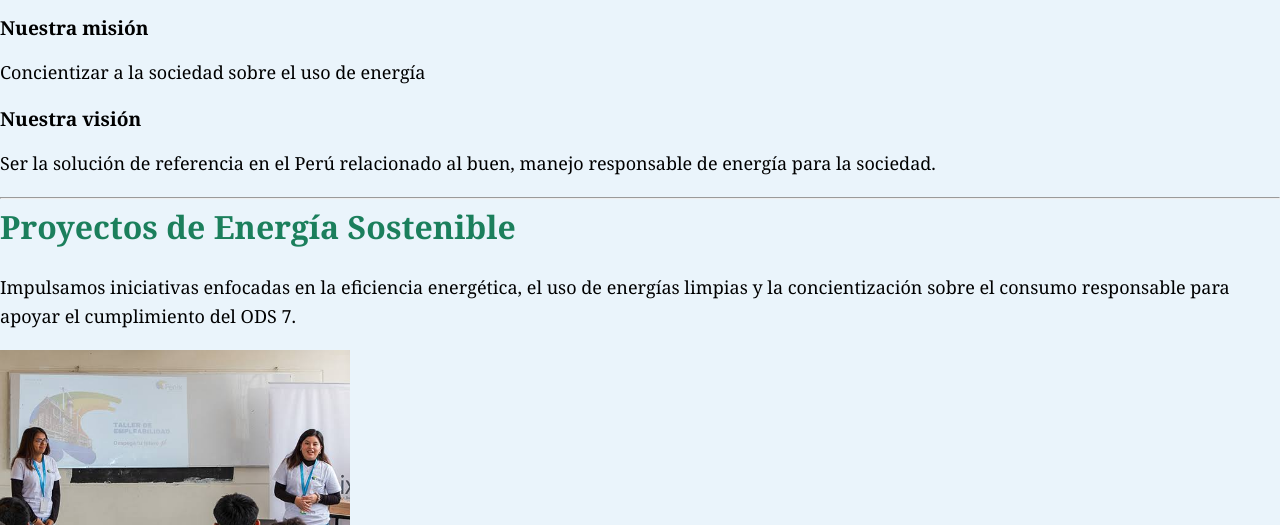
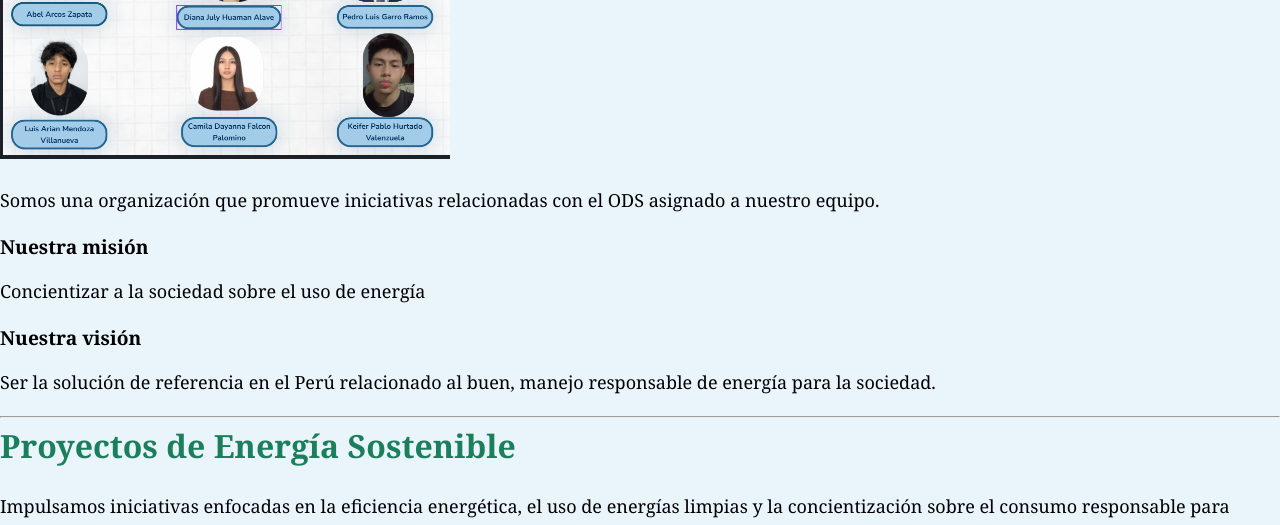
Before and after one commit to articodella-ai/Grupo-4, a plain HTML site: page index.html in a window 1280 px wide. Shown: the part 575-1100 px from the top of the page. Drawn offline with Linux system fonts and the light colour scheme; a script that the page names is missing.

Commit message:
Update index.html

```diff
--- a/index.html
+++ b/index.html
@@ -51,7 +51,7 @@ Sostenible : <b>Uso responsable y ahorro de energía</b>.
 <!-- SECCIÓN MODELO: QUIÉNES SOMOS -->
 <section id="nosotros">
 <h2>Quiénes somos</h2>
-<img src="LogoEquipo.png.png"
+<img src="equipo.png"
 alt="Equipo de la organización"
 width="450">
 <p>
```
